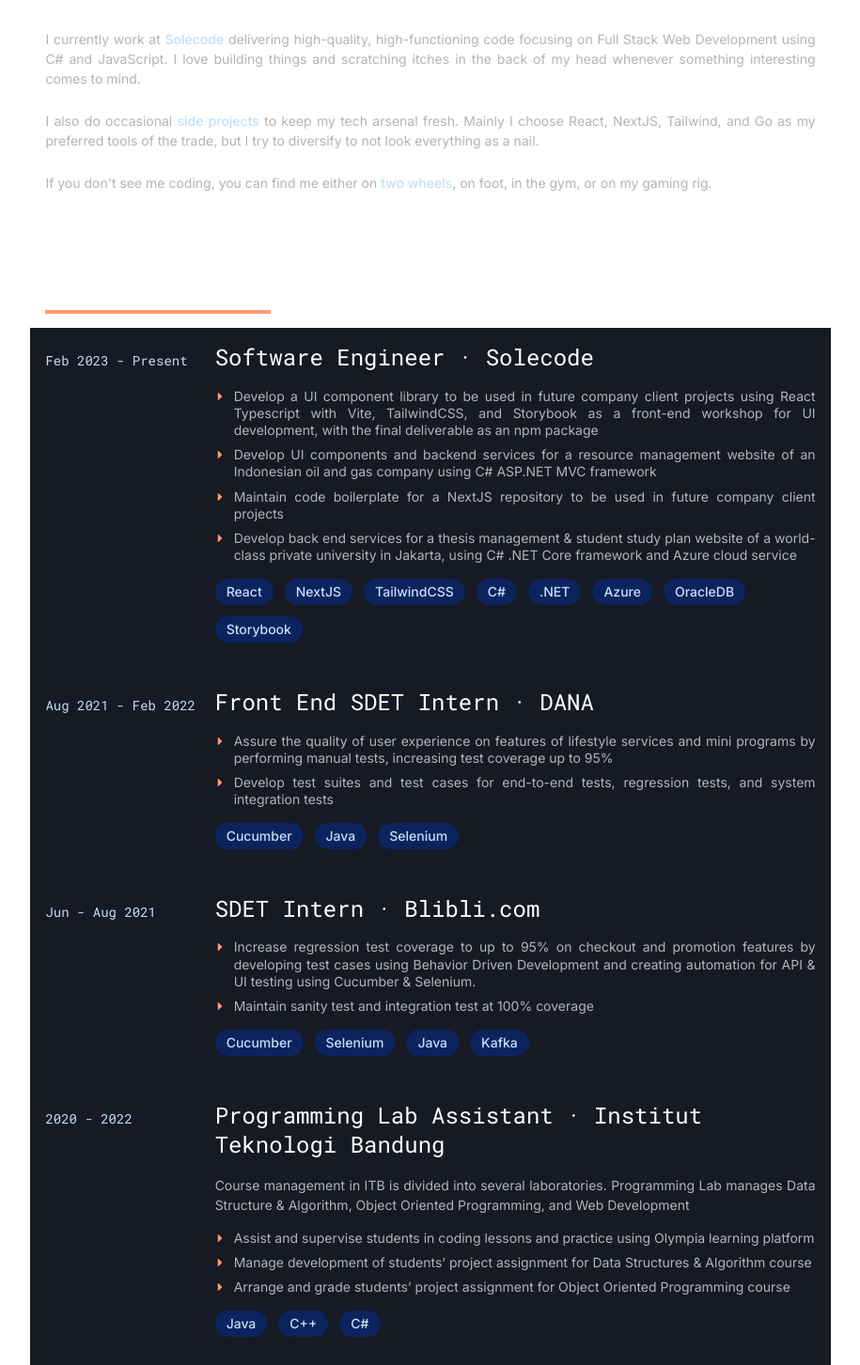
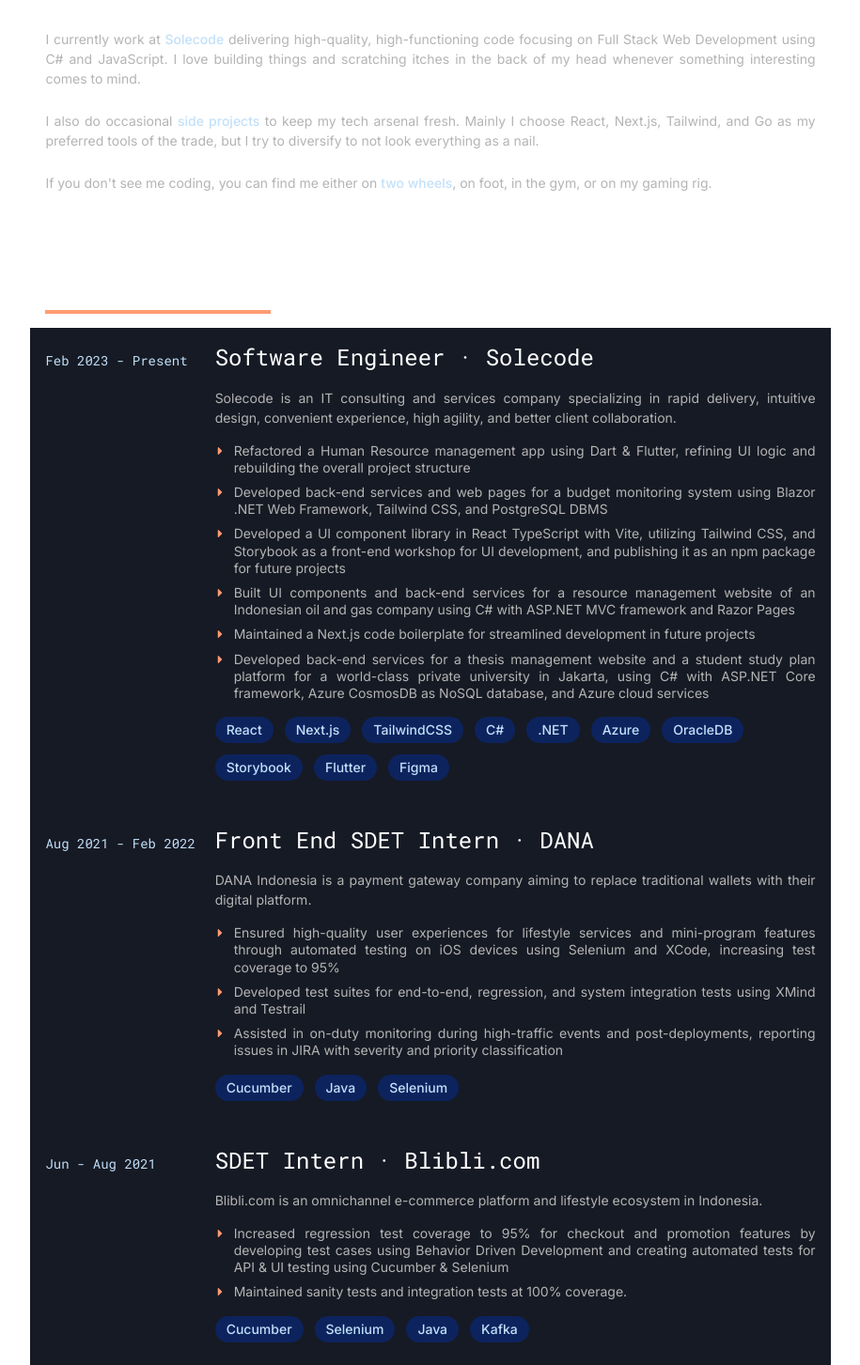
Before and after one commit to WolvenDotDev/WolvenDotDev.github.io, a React (Vite) app: page / in a window 1280 px wide. Shown: the part 317-1770 px from the top of the page at 94% size, without its empty margins (182-1097 px from the left). Built offline with nearby package versions, Linux system fonts and the light colour scheme.

Commit message:
Update CV June 2025

```diff
--- a/src/App.tsx
+++ b/src/App.tsx
@@ -77,8 +77,8 @@
             <a className="section-title" href="#Projects">
               side projects
             </a>{' '}
-            to keep my tech arsenal fresh. Mainly I choose React, NextJS, Tailwind, and Go as my preferred tools of the trade,
-            but I try to diversify to not look everything as a nail.
+            to keep my tech arsenal fresh. Mainly I choose React, Next.js, Tailwind, and Go as my preferred tools of the
+            trade, but I try to diversify to not look everything as a nail.
           </p>
           <br />
           <p>
@@ -159,7 +159,7 @@
             </a>{' '}
             typeface.
           </div>
-          <div className="text-white-1">© 2024 wolven.dev</div>
+          <div className="text-white-1">© 2025 wolven.dev</div>
         </footer>
       </main>
     </>
--- a/src/data/experience.ts
+++ b/src/data/experience.ts
@@ -13,22 +13,27 @@
     id: 'solecode',
     title: 'Software Engineer',
     company: 'Solecode',
+    description: 'Solecode is an IT consulting and services company specializing in rapid delivery, intuitive design, convenient experience, high agility, and better client collaboration.',
     jobdesc: [
-      'Develop a UI component library to be used in future company client projects using React Typescript with Vite, TailwindCSS, and Storybook as a front-end workshop for UI development, with the final deliverable as an npm package',
-      'Develop UI components and backend services for a resource management website of an Indonesian oil and gas company using C# ASP.NET MVC framework',
-      'Maintain code boilerplate for a NextJS repository to be used in future company client projects',
-      'Develop back end services for a thesis management & student study plan website of a world-class private university in Jakarta, using C# .NET Core framework and Azure cloud service',
+      'Refactored a Human Resource management app using Dart & Flutter, refining UI logic and rebuilding the overall project structure',
+      'Developed back-end services and web pages for a budget monitoring system using Blazor .NET Web Framework, Tailwind CSS, and PostgreSQL DBMS',
+      'Developed a UI component library in React TypeScript with Vite, utilizing Tailwind CSS, and Storybook as a front-end workshop for UI development, and publishing it as an npm package for future projects',
+      'Built UI components and back-end services for a resource management website of an Indonesian oil and gas company using C# with ASP.NET MVC framework and Razor Pages',
+      'Maintained a Next.js code boilerplate for streamlined development in future projects',
+      'Developed back-end services for a thesis management website and a student study plan platform for a world-class private university in Jakarta, using C# with ASP.NET Core framework, Azure CosmosDB as NoSQL database, and Azure cloud services',
     ],
     date: 'Feb 2023 - Present',
-    skills: ['React', 'NextJS', 'TailwindCSS', 'C#', '.NET', 'Azure', 'OracleDB', 'Storybook'],
+    skills: ['React', 'Next.js', 'TailwindCSS', 'C#', '.NET', 'Azure', 'OracleDB', 'Storybook', 'Flutter', 'Figma'],
   },
   {
     id: 'dana',
     title: 'Front End SDET Intern',
     company: 'DANA',
+    description: 'DANA Indonesia is a payment gateway company aiming to replace traditional wallets with their digital platform.',
     jobdesc: [
-      'Assure the quality of user experience on features of lifestyle services and mini programs by performing manual tests, increasing test coverage up to 95%',
-      'Develop test suites and test cases for end-to-end tests, regression tests, and system integration tests',
+      'Ensured high-quality user experiences for lifestyle services and mini-program features through automated testing on iOS devices using Selenium and XCode, increasing test coverage to 95%',
+      'Developed test suites for end-to-end, regression, and system integration tests using XMind and Testrail',
+      'Assisted in on-duty monitoring during high-traffic events and post-deployments, reporting issues in JIRA with severity and priority classification',
     ],
     date: 'Aug 2021 - Feb 2022',
     skills: ['Cucumber', 'Java', 'Selenium'],
@@ -37,9 +42,10 @@
     id: 'blibli',
     title: 'SDET Intern',
     company: 'Blibli.com',
+    description: 'Blibli.com is an omnichannel e-commerce platform and lifestyle ecosystem in Indonesia.',
     jobdesc: [
-      'Increase regression test coverage to up to 95% on checkout and promotion features by developing test cases using Behavior Driven Development and creating automation for API & UI testing using Cucumber & Selenium.',
-      'Maintain sanity test and integration test at 100% coverage',
+      'Increased regression test coverage to 95% for checkout and promotion features by developing test cases using Behavior Driven Development and creating automated tests for API & UI testing using Cucumber & Selenium',
+      'Maintained sanity tests and integration tests at 100% coverage.',
     ],
     date: 'Jun - Aug 2021',
     skills: ['Cucumber', 'Selenium', 'Java', 'Kafka'],
@@ -49,11 +55,11 @@
     title: 'Programming Lab Assistant',
     company: 'Institut Teknologi Bandung',
     description:
-      'Course management in ITB is divided into several laboratories. Programming Lab manages Data Structure & Algorithm, Object Oriented Programming, and Web Development',
+      'Course management in ITB is divided into several laboratories. Programming Lab manages Data Structure & Algorithm, Object Oriented Programming, and Web Development.',
     jobdesc: [
-      'Assist and supervise students in coding lessons and practice using Olympia learning platform',
-      'Manage development of students’ project assignment for Data Structures & Algorithm course',
-      'Arrange and grade students’ project assignment for Object Oriented Programming course',
+      'Assisted and supervised students in coding lessons and practice using Olympia learning platform',
+      'Managed the development of project assignments for the Data Structures & Algorithm course',
+      'Designed and graded project assignments for the Object Oriented Programming course',
     ],
     date: '2020 - 2022',
     skills: ['Java', 'C++', 'C#'],
--- a/src/data/projects.ts
+++ b/src/data/projects.ts
@@ -11,15 +11,25 @@
 
 const projects: DProject[] = [
   {
+    id: 'gradleVisualizer',
+    title: 'Gradle Visualizer',
+    iconFile: 'GradleVisualizer.svg',
+    url: 'https://tree-self.vercel.app/',
+    description:
+      'Gradle Visualizer is a web tool to visualize complex Gradle dependencies into a tree-like interactive 3D graph. It allows users to easily navigate and understand the dependency structure and identify potential issues. In this freelance project, I helped refactor the codebase and add additional functionalities. It uses React Three Fiber, a React renderer for Three.js, integrated into a Next.js app.',
+    date: '2025',
+    techs: ['Next.js', 'Three.js', 'Typescript', 'TailwindCSS'],
+  },
+  {
     id: 'porsee',
     title: 'Porsee',
     iconFile: 'PorseeIcon.svg',
     file: '',
     url: 'https://porsee-website-demo.vercel.app/',
     description:
-      'Porsee is an Indonesian food catering service delivering fresh ready-to-cook ingredients to your doorstep. Porsee aims to bring restaurant quality food to your home kitchen, complete with the experience of cooking it yourself. I developed the website using NextJS and Firebase as the Backend, deployed to a Digital Ocean droplet with Docker to support containerization.',
+      'Porsee is an Indonesian food catering service delivering fresh ready-to-cook ingredients to your doorstep. Porsee aims to bring restaurant quality food to your home kitchen, complete with the experience of cooking it yourself. I developed the website using Next.js and Firebase as the Backend, deployed to a Digital Ocean droplet with Docker to support containerization.',
     date: '2023',
-    techs: ['NextJS', 'Typescript', 'TailwindCSS', 'Figma', 'Firebase', 'Digital Ocean', 'Docker'],
+    techs: ['Next.js', 'Typescript', 'TailwindCSS', 'Figma', 'Firebase', 'Digital Ocean', 'Docker'],
   },
   {
     id: 'wolvendev',
```
Also changed, not shown: public/assets/projects/GradleVisualizer.svg (added), 1 other file (tests, documents, lock files or other folders).
